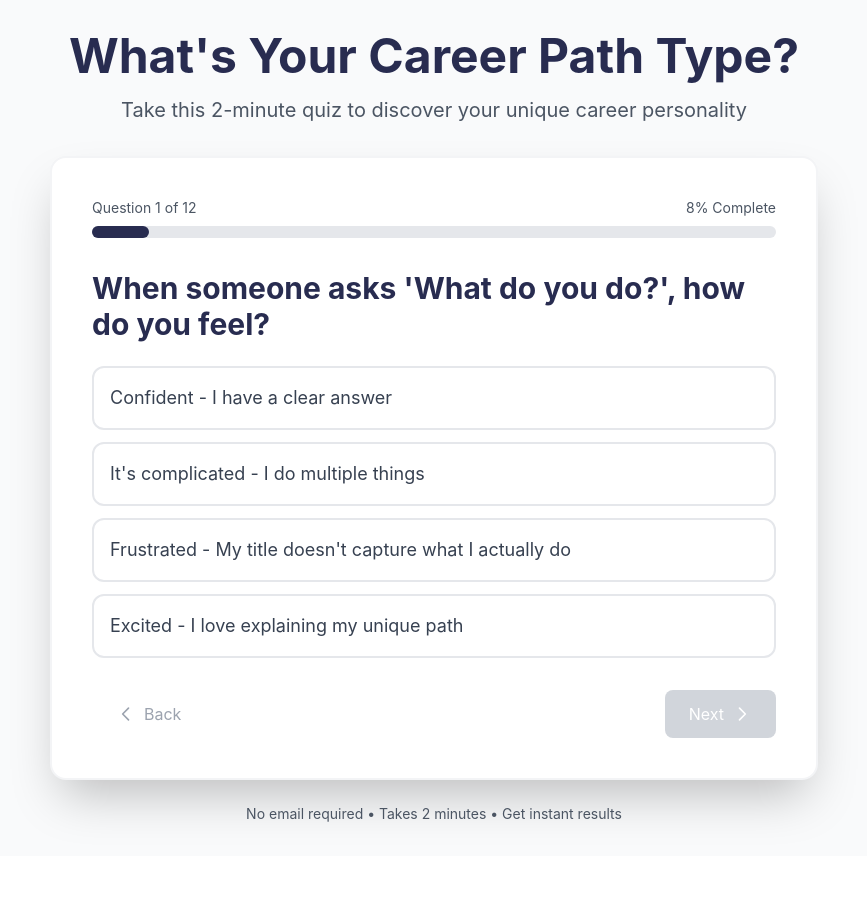
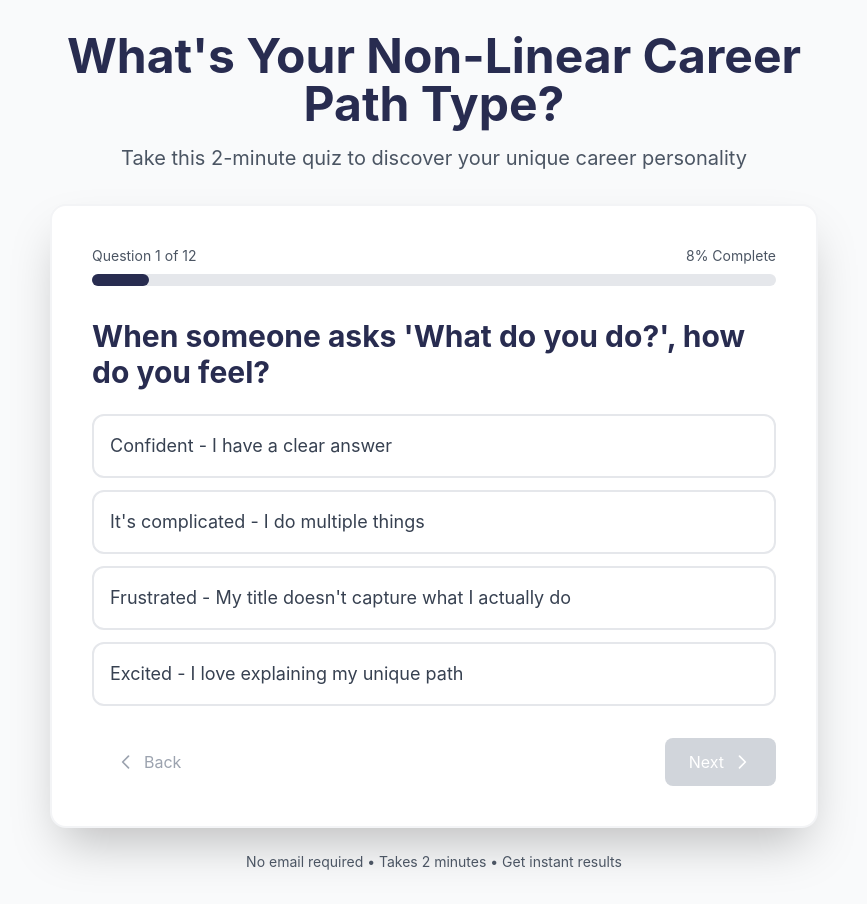
Before and after one commit to ChinenyeOguadinma/NonLinear-Career-Quiz, a Next.js app: page / in a window 1280 px wide. Shown: the whole page, without its empty margins (206-1073 px from the left). Before the commit the page ends 856 px from the top, so only its background shows below. Built offline with nearby package versions, Linux system fonts and the light colour scheme.

Commit message:
Update quiz title to reflect non-linear career paths

```diff
--- a/app/page.js
+++ b/app/page.js
@@ -326,7 +326,7 @@ export default function CareerPathQuiz() {
         {currentQuestion === 0 && (
           <div className="text-center mb-8">
             <h1 className="text-4xl md:text-5xl font-bold mb-4" style={{ color: '#282c50' }}>
-              What's Your Career Path Type?
+              What's Your Non-Linear Career Path Type?
             </h1>
             <p className="text-xl text-gray-600">
               Take this 2-minute quiz to discover your unique career personality
```
